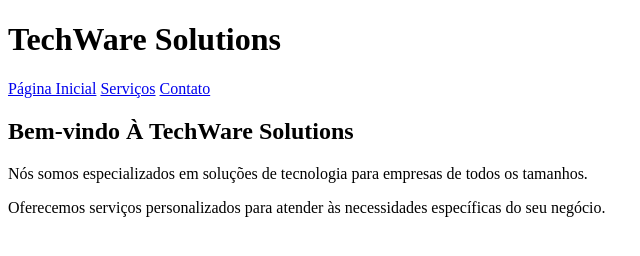
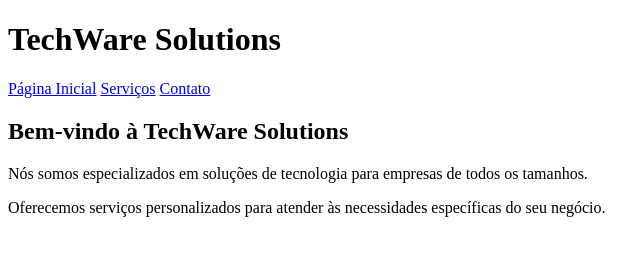
Before and after one commit to laiscipriano/criandoumsitecomnavegacao, a plain HTML site: page index.html in a window 1280 px wide. Shown: the full height of the page, 0-640 px from the left. Drawn offline with Linux system fonts and the light colour scheme.

Commit message:
Update index.html

```diff
--- a/index.html
+++ b/index.html
@@ -10,7 +10,7 @@
     <a href="/index.html">Página Inicial</a>
     <a href="/servicos.html">Serviços</a>
     <a href="/contatos.html">Contato</a>
-    <h2>Bem-vindo À TechWare Solutions</h2>
+    <h2>Bem-vindo à TechWare Solutions</h2>
     <p>Nós somos especializados em soluções de tecnologia para empresas de todos os tamanhos.</p>
     <p>Oferecemos serviços personalizados para atender às necessidades específicas do seu negócio.</p>
 </body>
```
